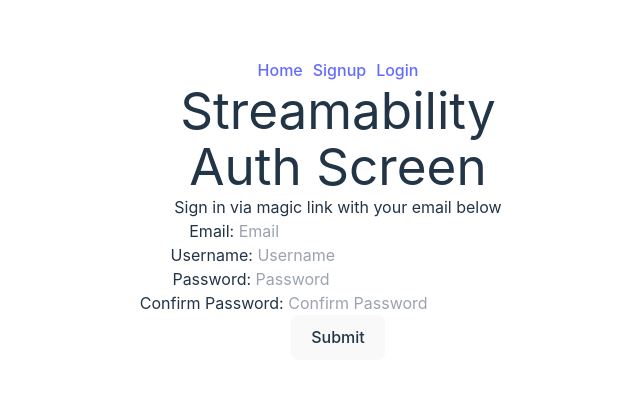
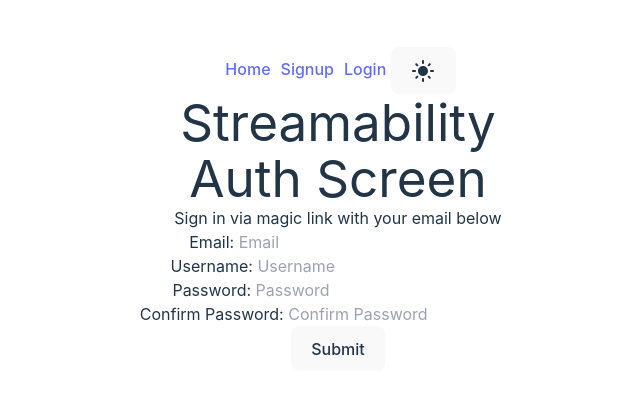
Before and after one commit to Thenlie/Streamability, a React (Vite) app: page /auth/signup in a window 1280 px wide. Shown: the part 191-584 px from the top of the page, without its empty margins (302-942 px from the left). Built offline with nearby package versions, Linux system fonts and the light colour scheme; no server answers.

Commit message:
Add basic theme switcher

```diff
--- a/src/components/Navigation.tsx
+++ b/src/components/Navigation.tsx
@@ -1,6 +1,9 @@
 import { SUPABASE } from '../helpers/supabaseClient';
 import { Link } from 'react-router-dom';
 import { User, Session } from '../types';
+import { useState, useEffect } from 'react';
+import DarkModeIcon from '@mui/icons-material/DarkMode';
+import LightModeIcon from '@mui/icons-material/LightMode';
 
 interface NavProps { user: User | null, session: Session | null }
 
@@ -11,6 +14,28 @@ interface NavProps { user: User | null, session: Session | null }
  */
 
 export default function Navigation(props: NavProps): JSX.Element {
+
+	const [themeIcon, setThemeIcon] = useState(<DarkModeIcon />);
+	useEffect(() => {
+		if (localStorage.theme === 'dark' || (!('theme' in localStorage) && window.matchMedia('(prefers-color-scheme: dark)').matches)) {
+			document.documentElement.classList.add('dark');
+			setThemeIcon(<DarkModeIcon />);
+		} else {
+			document.documentElement.classList.remove('dark');
+			setThemeIcon(<LightModeIcon />);
+		}
+	}, []);
+
+	const themeSwitcher = () => {
+		if (localStorage.theme === 'dark' || (!('theme' in localStorage) && document.documentElement.classList.contains('dark'))) {
+			localStorage.theme = 'light';
+			setThemeIcon(<LightModeIcon />);
+		} else {
+			localStorage.theme = 'dark';
+			setThemeIcon(<DarkModeIcon />);
+		}
+		document.documentElement.classList.toggle('dark');
+	};
 
 	console.log(props);
 	const logoutHandler = async () => {
@@ -32,6 +57,10 @@ export default function Navigation(props: NavProps): JSX.Element {
 					<Link to="/auth/login" style={{ padding: '0 5px' }}>Login</Link>
 				</>
 			)}
+			<button
+				onClick={themeSwitcher}>
+				{themeIcon}
+			</button>
 		</>
 	);
 }
--- a/tailwind.config.cjs
+++ b/tailwind.config.cjs
@@ -4,6 +4,7 @@ module.exports = {
     "./index.html",
     "./src/**/*.{js,ts,jsx,tsx}",
   ],
+  darkMode: 'class',
   theme: {
     extend: {},
   },
```
